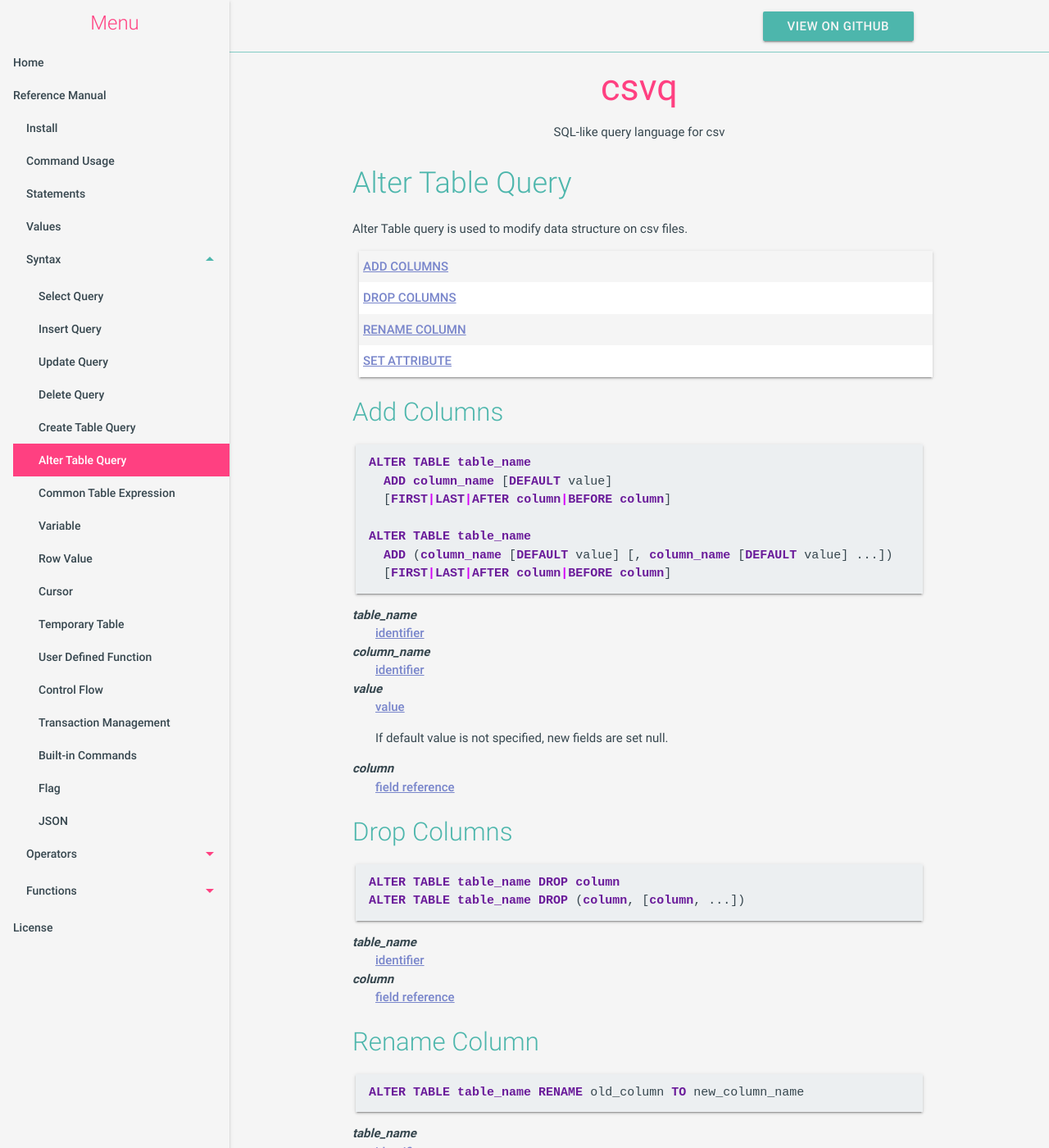
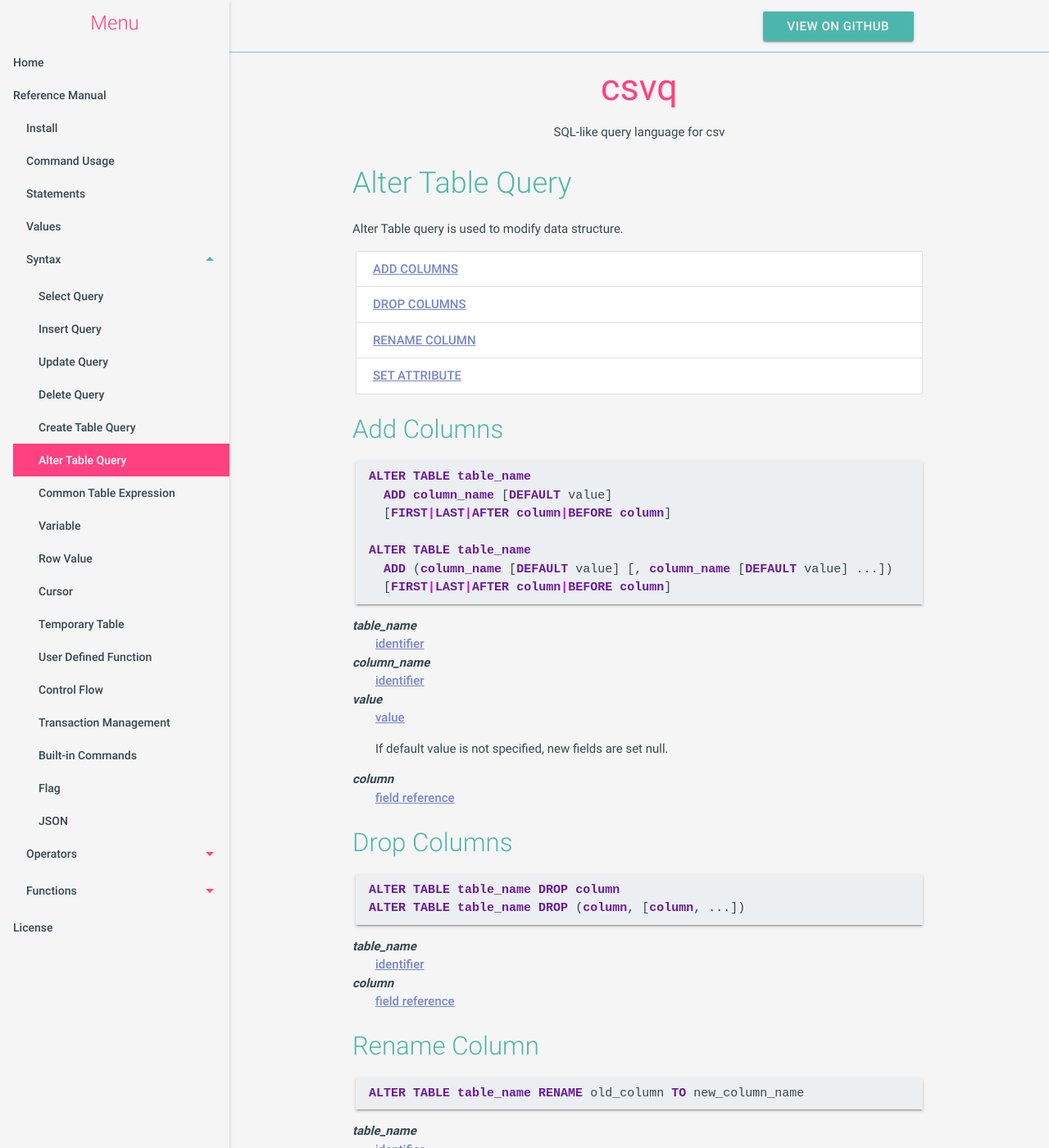
Before and after one commit to mithrandie/csvq, a Jekyll site: the page built from docs/_posts/2006-01-02-alter-table-query.md, in a window 1280 px wide and 1400 px high. Shown: the whole window at 82% size. Built offline with Jekyll 4.4.1, drawn with Linux system fonts in a browser that asks for light colours; some of the changed text lies outside the part shown.

Commit message:
Update docs.

```diff
--- a/docs/_posts/2006-01-02-alter-table-query.md
+++ b/docs/_posts/2006-01-02-alter-table-query.md
@@ -6,13 +6,12 @@ category: reference
 
 # Alter Table Query
 
-Alter Table query is used to modify data structure on csv files.
+Alter Table query is used to modify data structure.
 
-| :- |
-| [ADD COLUMNS](#add-columns)      |
-| [DROP COLUMNS](#drop-columns)    |
-| [RENAME COLUMN](#rename-column)  |
-| [SET ATTRIBUTE](#set-attribute)  |
+* [ADD COLUMNS](#add-columns)
+* [DROP COLUMNS](#drop-columns)
+* [RENAME COLUMN](#rename-column)
+* [SET ATTRIBUTE](#set-attribute)
 
 ## Add Columns
 {: #add-columns}
--- a/docs/_sass/csvq.scss
+++ b/docs/_sass/csvq.scss
@@ -148,16 +148,16 @@ main {
 
     li {
         @extend .collection-item;
-        padding: 8px 15px;
     }
 
     table {
         @extend .white, .striped, .z-depth-1;
-        margin: 8px;
+        margin: 4px;
+        width: calc(100% - 8px);
     }
 
     td, th {
-        padding: 8px 5px;
+        padding: 8px 16px;
     }
 
     dt {
--- a/docs/_sass/rouge.scss
+++ b/docs/_sass/rouge.scss
@@ -207,7 +207,7 @@
 }
 pre.highlight {
   @extend .blue-grey, .lighten-5, .blue-grey-text, .text-darken-3, .z-depth-1;
-  padding: 12px 16px;
+  padding: 8px 16px;
 }
 .highlighter-rouge {
   margin: 4px;
```
Also changed, not shown: other parts of docs/_posts/2006-01-02-alter-table-query.md (+4 -1 lines), docs/_posts/2006-01-02-json.md (+1 -1 lines), docs/_posts/2006-01-02-select-query.md (+5 -1 lines).
